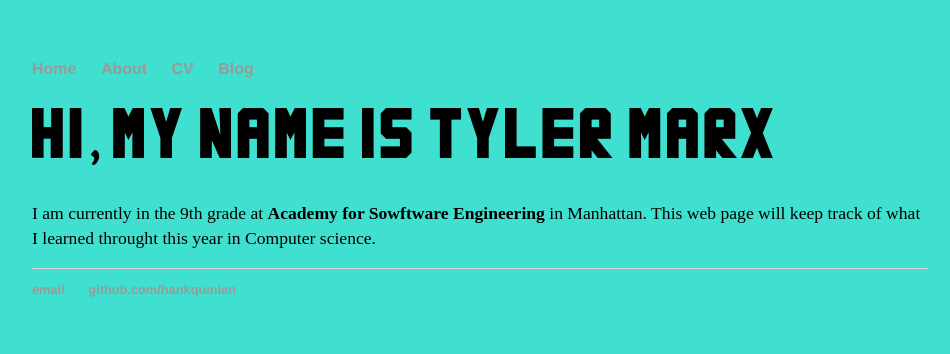
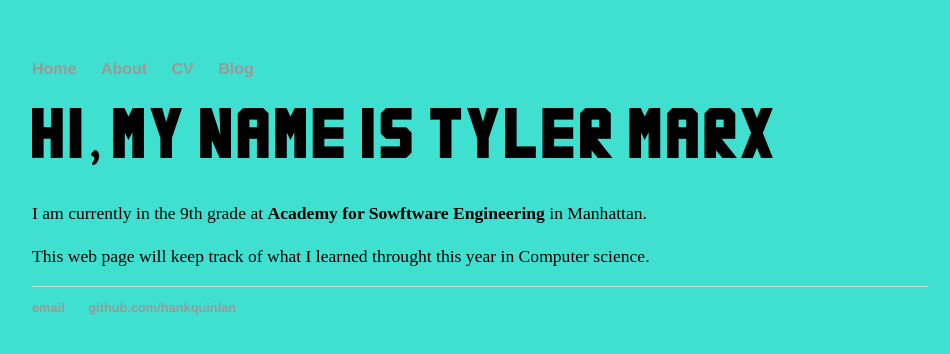
Before and after one commit to tylerm2204/tylerm2204.github.io, a Jekyll site: the page built from index.html, in a window 1280 px wide. Shown: the top 354 px of the page, without its empty margins (160-1110 px from the left). Built offline with Jekyll 4.4.1, drawn with Linux system fonts in a browser that asks for light colours.

```diff
--- a/index.html
+++ b/index.html
@@ -4,6 +4,6 @@ title: Tyler Marx's New Web Page
 ---
 <div class="blurb">
 	<h1>Hi, My Name is Tyler Marx</h1>
-	<p>I am currently in the 9th grade at <strong>Academy for Sowftware Engineering</strong> in Manhattan.
-	This web page will keep track of what I learned throught this year in Computer science.</a></p>
+	<p>I am currently in the 9th grade at <strong>Academy for Sowftware Engineering</strong> in Manhattan.</p>
+	<p>This web page will keep track of what I learned throught this year in Computer science.</p>
 </div><!-- /.blurb -->
```
